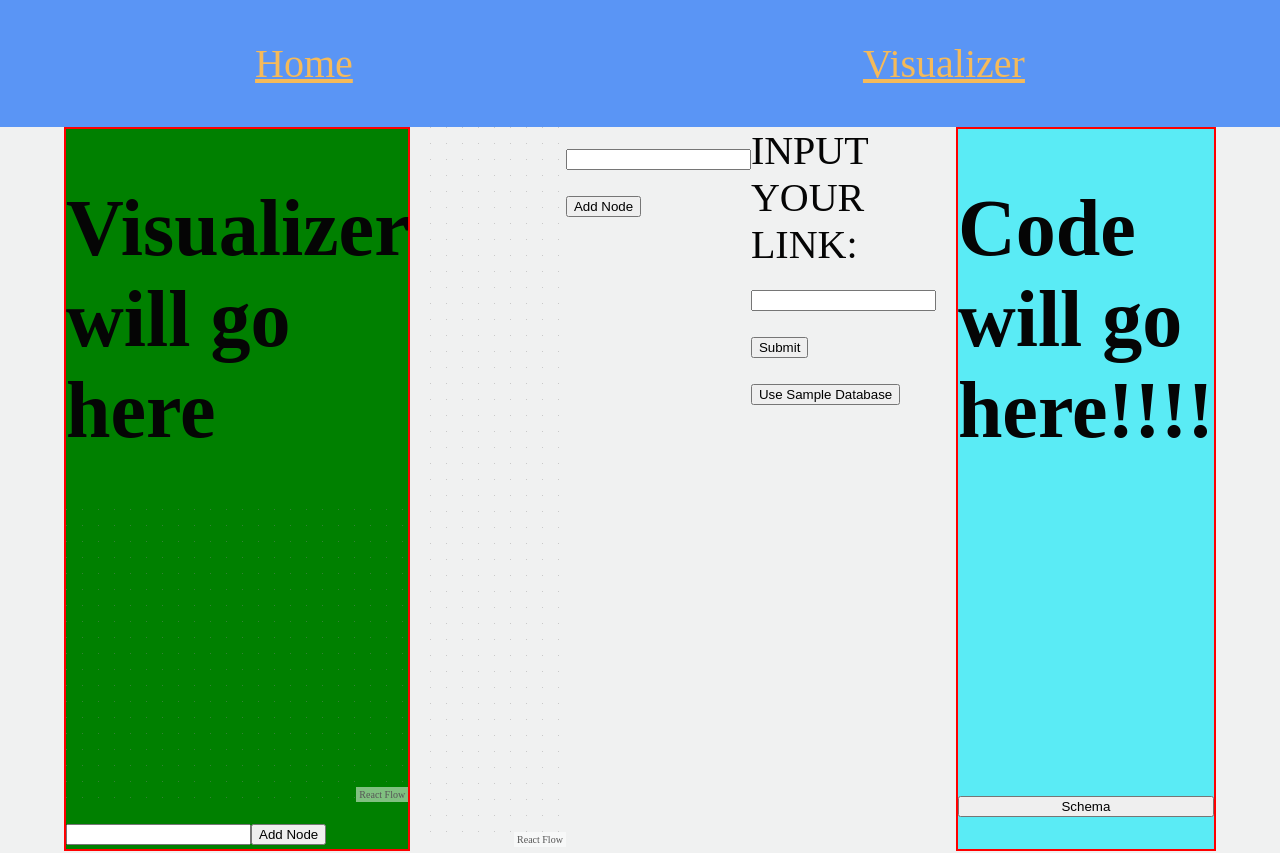
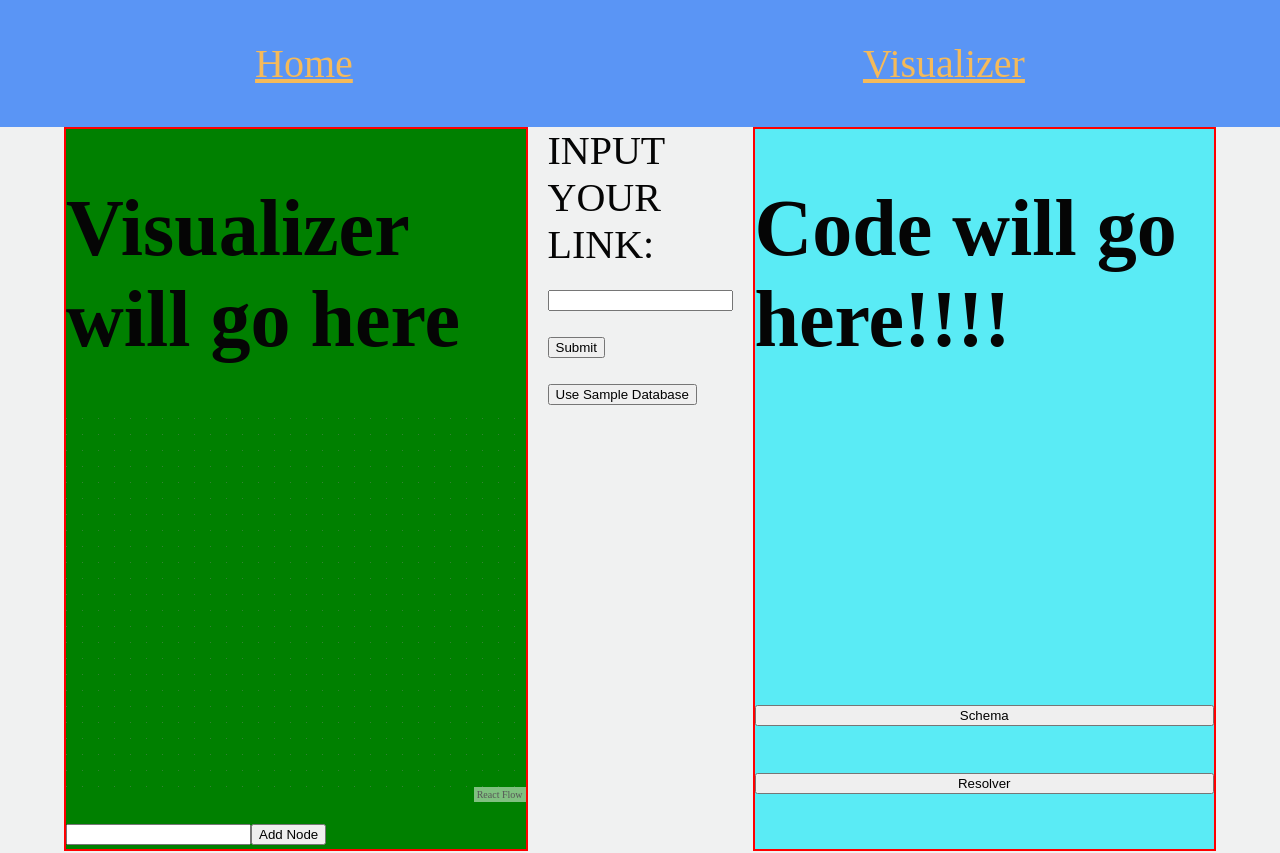
Before and after one commit to oslabs-beta/lexiQL, a React app: page /data in a window 1280 px wide. Shown: the top 853 px of the page. Built offline with nearby package versions, Linux system fonts and the light colour scheme.

Commit message:
graph wasnt working before, it is now - still dummy data

```diff
--- a/client/components/URIForm.jsx
+++ b/client/components/URIForm.jsx
@@ -28,6 +28,7 @@ export default function URIForm() {
         }
         console.log('SEND NODES: ', tableNodes);
         console.log('TABLE NAMES: ', tableNames);
+
         visualizerDispatch({
           type: 'SET_TABLES',
           payload: {
--- a/client/pages/dataPage.jsx
+++ b/client/pages/dataPage.jsx
@@ -56,7 +56,7 @@ export default function dataPage() {
             }}
           >
             <VisualizerContainer />
-            <TableNode />
+            {/* <TableNode /> */}
             <PopupContainer />
             <CodeContainer />
           </VisualizerContext.Provider>
```
